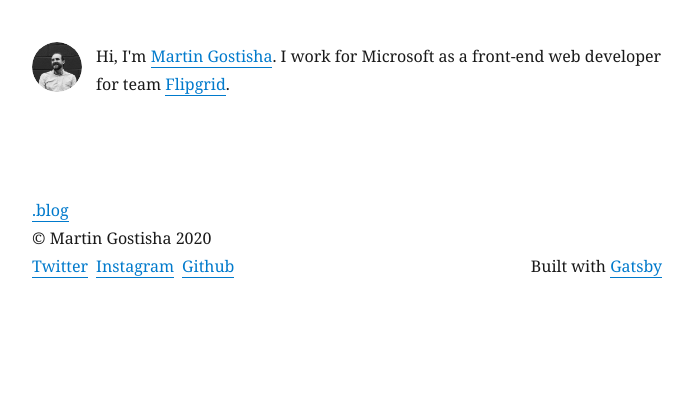
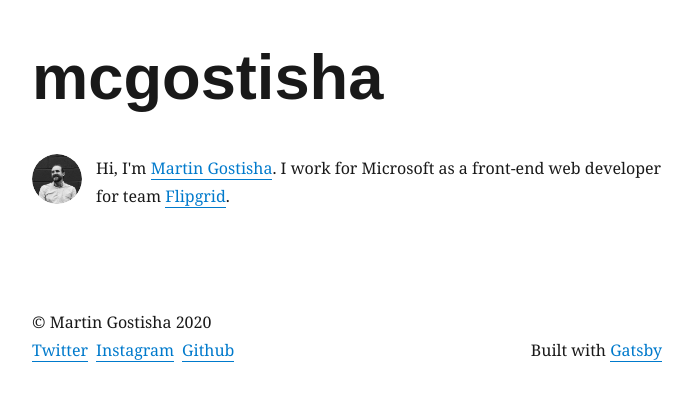
Before and after one commit to mgostisha/mcgostisha.com, a Gatsby site: page / in a window 1280 px wide. Shown: the whole page, without its empty margins (293-986 px from the left). Built offline with nearby package versions, Linux system fonts and the light colour scheme; Gatsby itself is replaced by a stand-in of ours; some packages are replaced by stand-ins of ours.

Commit message:
Header on index

```diff
--- a/src/components/Header.js
+++ b/src/components/Header.js
@@ -5,6 +5,7 @@ import { rhythm, scale } from '../utils/typography';
 
 const Header = ({ showLarge, title, to }) => {
   let header;
+  console.log('showLarge', showLarge);
 
   if (showLarge) {
     header = (
@@ -50,6 +51,6 @@ const Header = ({ showLarge, title, to }) => {
   }
 
   return header;
-}
+};
 
 export default Header;
--- a/src/pages/index.js
+++ b/src/pages/index.js
@@ -1,9 +1,10 @@
 import React from 'react';
-import { Link, graphql } from 'gatsby';
+import { graphql } from 'gatsby';
 
 import Bio from '../components/Bio';
+import Header from '../components/Header';
+import Page from '../components/Page';
 import SEO from '../components/SEO';
-import Page from '../components/Page';
 
 const HomePage = ({ data }) => {
   const siteTitle = data.site.siteMetadata.title;
@@ -11,8 +12,8 @@ const HomePage = ({ data }) => {
   return (
     <Page title={siteTitle}>
       <SEO />
+      <Header showLarge title="mcgostisha" />
       <Bio />
-      <Link to={`/blog`}>.blog</Link>
     </Page>
   );
 };
```
Also changed, not shown: 1 other file.
